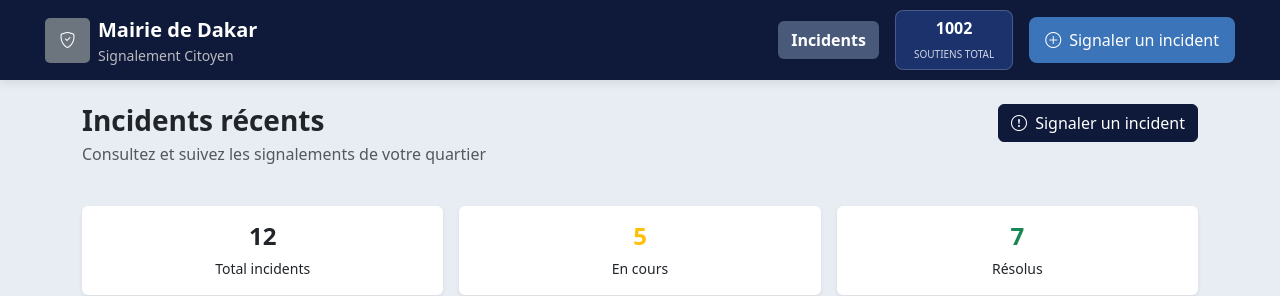
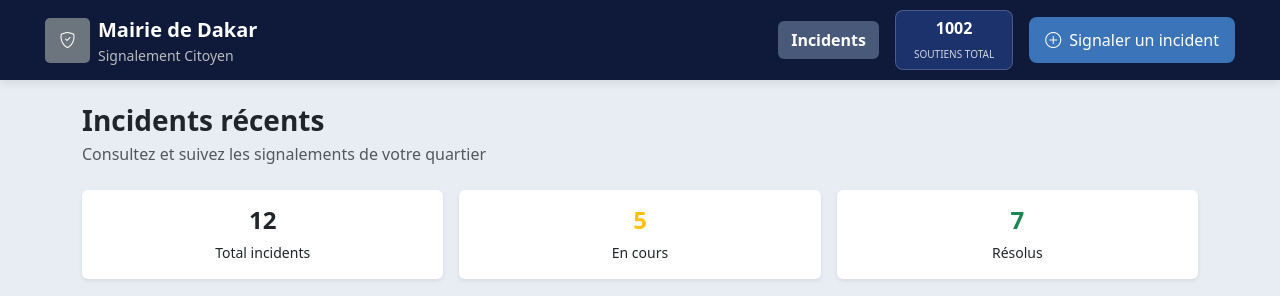
Before and after one commit to Dadowatt/Civic-Tech, an Angular app: page / in a window 1280 px wide. Shown: the top 296 px of the page. Built offline with nearby package versions, Linux system fonts and the light colour scheme.

Commit message:
stylisation bouton navbar

```diff
--- a/src/app/pages/incident-list/incident-list.html
+++ b/src/app/pages/incident-list/incident-list.html
@@ -1,16 +1,9 @@
 <div class="container py-4">
-  <div class="mb-4 d-flex justify-content-between">
-    <div>
+  <div class="mb-4">
     <h3 class="fw-bold mb-1">Incidents récents</h3>
     <p class="text-muted">Consultez et suivez les signalements de votre quartier</p>
-    </div>
-    <div>
-      <button class="btn btn-custom" routerLink="/nouveau"><i class="bi bi-exclamation-circle me-1"></i>
-         Signaler un incident</button>
-    </div>
   </div>
 
-  <!-- les Stats -->
   <div class="row mb-4 text-center g-3">
     <div class="col-md-4">
       <div class="card shadow-sm border-0 p-3">
@@ -43,7 +36,6 @@
     <button class="btn btn-outline-secondary btn-sm bg-white rounded-pill px-3">Autre</button>
   </div>
 
-  <!-- grid des incidents -->
   <div class="row g-4">
     @for (incident of incidents; track incident.id){
         <div class="col-md-6 col-lg-4">
```
